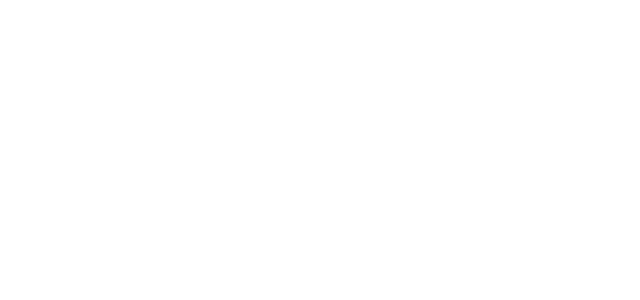
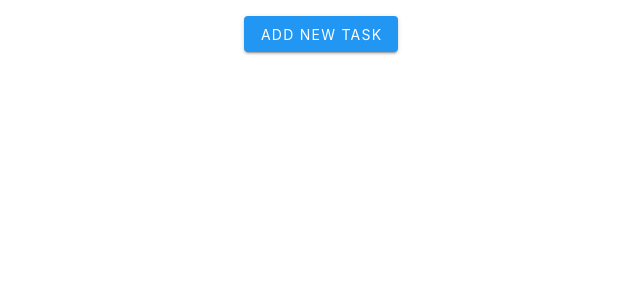
Before and after one commit to AREVARMENAKYAN/todo-list, a Vue app: page / in a window 1280 px wide. Shown: the top 300 px of the page, without its empty margins (319-959 px from the left). Built offline with nearby package versions, Linux system fonts and the light colour scheme.

Commit message:
added new task modal

```diff
--- a/package.json
+++ b/package.json
@@ -11,6 +11,7 @@
     "format": "prettier --write src/"
   },
   "dependencies": {
+    "@vuepic/vue-datepicker": "^8.4.0",
     "vue": "^3.4.21",
     "vuetify": "^3.5.15"
   },
--- a/src/App.vue
+++ b/src/App.vue
@@ -1,5 +1,5 @@
 <script>
-import TodoList from './components/todoList/TodoList.vue';
+import TodoList from './components/TodoList/TodoList.vue';
 
 export default {
   components: {
--- a/src/assets/main.css
+++ b/src/assets/main.css
@@ -1,35 +1 @@
 @import './base.css';
-
-#app {
-  max-width: 1280px;
-  margin: 0 auto;
-  padding: 2rem;
-  font-weight: normal;
-}
-
-a,
-.green {
-  text-decoration: none;
-  color: hsla(160, 100%, 37%, 1);
-  transition: 0.4s;
-  padding: 3px;
-}
-
-@media (hover: hover) {
-  a:hover {
-    background-color: hsla(160, 100%, 37%, 0.2);
-  }
-}
-
-@media (min-width: 1024px) {
-  body {
-    display: flex;
-    place-items: center;
-  }
-
-  #app {
-    display: grid;
-    grid-template-columns: 1fr 1fr;
-    padding: 0 2rem;
-  }
-}
--- /dev/null
+++ b/src/components/TaskModal/TaskModal.vue
@@ -0,0 +1,40 @@
+<template>
+    <div class="pa-4 text-center">
+        <v-dialog v-model="isOpen" max-width="600">
+
+            <v-card prepend-icon="mdi-account" title="Add new task">
+                <v-card-text>
+                    <v-row dense>
+                        <v-col cols="12" sm="12">
+                            <v-text-field label="Title*" required v-model="title"></v-text-field>
+                        </v-col>
+
+                        <v-col cols="12" sm="12">
+                            <v-textarea label="Description" v-model="description"></v-textarea>
+                        </v-col>
+
+                        <v-col cols="12" sm="12">
+                            Due date
+                            <datepicker v-model="dueDate" />
+                        </v-col>
+
+                    </v-row>
+
+                    <small class="text-caption text-medium-emphasis">*indicates required field</small>
+                </v-card-text>
+
+                <v-divider></v-divider>
+
+                <v-card-actions>
+                    <v-spacer></v-spacer>
+
+                    <v-btn color="warning" text="Close" variant="plain" @click="onClose"></v-btn>
+
+                    <v-btn color="success" text="Save" variant="tonal" @click="onSave"></v-btn>
+                </v-card-actions>
+            </v-card>
+        </v-dialog>
+    </div>
+</template>
+
+<script src="./taskModal.js"></script>
--- /dev/null
+++ b/src/components/TaskModal/taskModal.js
@@ -0,0 +1,38 @@
+import Datepicker from '@vuepic/vue-datepicker'
+import '@vuepic/vue-datepicker/dist/main.css'
+
+export default {
+    components: {
+        Datepicker
+    },
+    props: {
+        isOpen: {
+            type: Boolean,
+            required: true
+        }
+    },
+    data() {
+        return {
+            title: '',
+            description: '',
+            dueDate: ''
+        }
+    },
+    methods: {
+        onClose() {
+            this.$emit('close')
+        },
+        onSave() {
+            const newTask = {
+                title: this.title,
+                description: this.description,
+                date: this.dueDate
+            }
+            this.$emit('taskSave', newTask)
+
+        },
+        onTitleInput(event) {
+            this.title = event.target.value
+        }
+    }
+}
--- a/src/components/todoList/TodoList.vue
+++ b/src/components/todoList/TodoList.vue
@@ -1,7 +1,14 @@
 <template>
-    <div>
+    <v-container>
+        <TaskModal v-if="isTaskModalOpen" :isOpen="isTaskModalOpen" @close="toggleTaskModal" @taskSave="onTaskSave" />
 
-    </div>
+        <v-row align="center" justify="center">
+            <v-col cols="auto">
+                <v-btn color="info" @click="toggleTaskModal">Add new task</v-btn>
+            </v-col>
+        </v-row>
+    </v-container>
 </template>
 
+
 <script src="./todoList.js"></script>
--- a/src/components/todoList/todoList.js
+++ b/src/components/todoList/todoList.js
@@ -1,3 +1,24 @@
+import TaskModal from '../TaskModal/TaskModal.vue'
+
 export default {
+    components: {
+        TaskModal
+    },
+    data() {
+        return {
+            isTaskModalOpen: false,
+            tasks: []
+        }
+    },
+    methods: {
+        toggleTaskModal() {
+            this.isTaskModalOpen = !this.isTaskModalOpen
+        },
+        onTaskSave(task) {
+            console.log(task)
 
+            this.tasks.push(task)
+            this.toggleTaskModal();
+        }
+    },
 }
```
Also changed, not shown: 1 other file (tests, documents, lock files or other folders).
